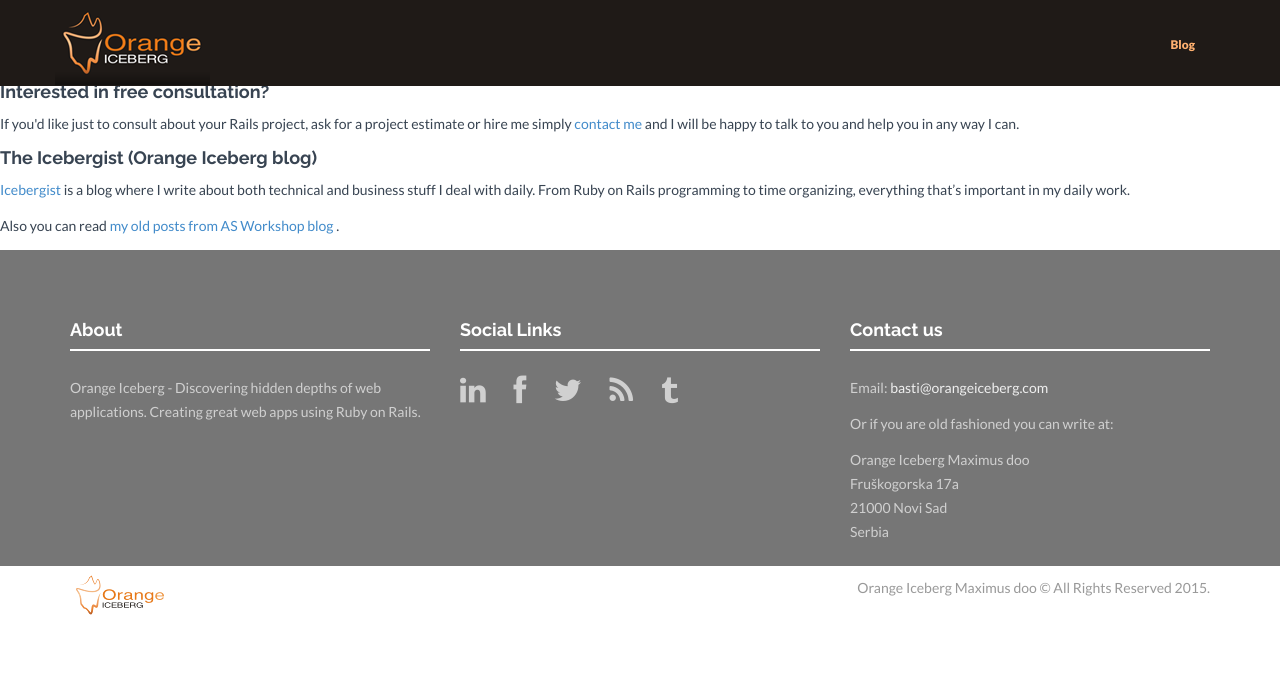
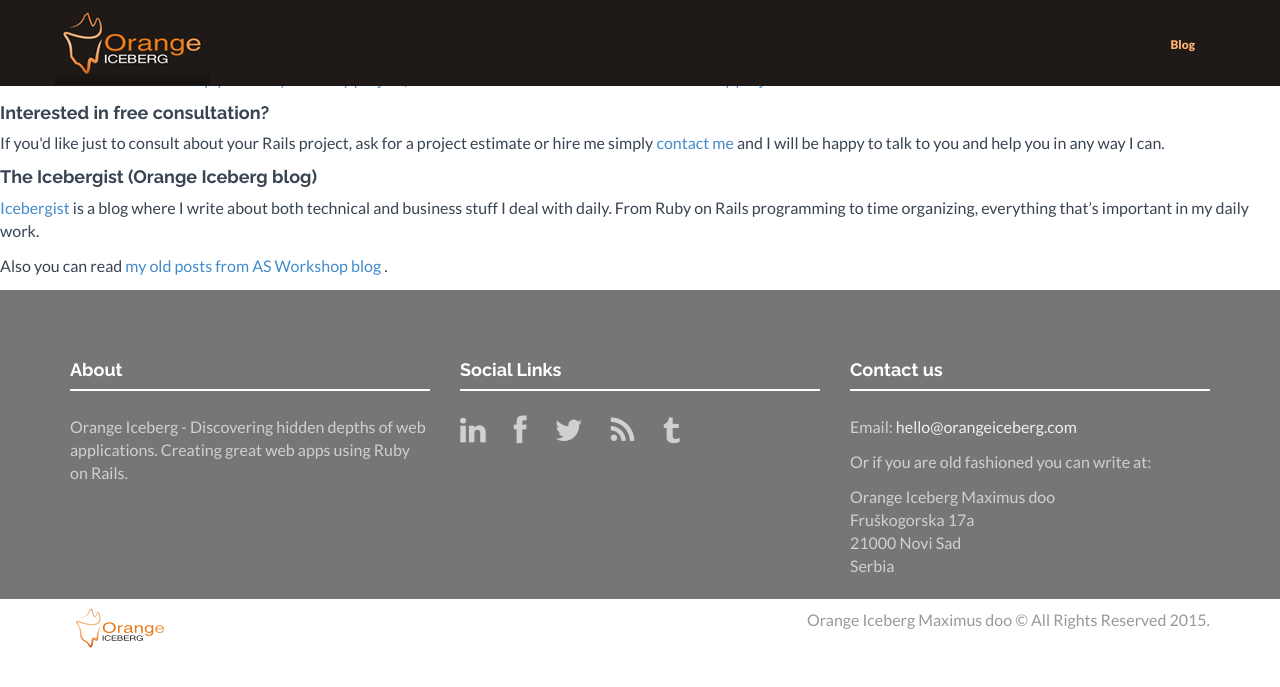
Before and after one commit to basti/orangeiceberg.com, a Jekyll site: the page built from index.html, in a window 1280 px wide. Shown: the top 687 px of the page. Built offline with Jekyll 4.4.1, drawn with Linux system fonts in a browser that asks for light colours; nearby versions of some CDN libraries; Markdown is read by kramdown in place of the engine named in the settings.

Commit message:
Few more fixes for footer including changing email address.

```diff
--- a/_layouts/oi.html
+++ b/_layouts/oi.html
@@ -143,7 +143,7 @@ navigation:
           <p>
             Email:
             <script type="text/javascript">// <![CDATA[
-              eval(unescape('%66%75%6E%63%74%69%6F%6E%20%70%67%72%65%67%67%5F%74%72%61%6E%73%70%6F%73%65%32%28%68%29%20%7B%76%61%72%20%73%3D%27%61%6D%6C%69%6F%74%62%3A%73%61%69%74%6F%40%61%72%67%6E%69%65%65%63%65%62%67%72%63%2E%6D%6F%27%3B%76%61%72%20%72%3D%27%27%3B%66%6F%72%28%76%61%72%20%69%3D%30%3B%69%3C%73%2E%6C%65%6E%67%74%68%3B%69%2B%2B%2C%69%2B%2B%29%7B%72%3D%72%2B%73%2E%73%75%62%73%74%72%69%6E%67%28%69%2B%31%2C%69%2B%32%29%2B%73%2E%73%75%62%73%74%72%69%6E%67%28%69%2C%69%2B%31%29%7D%68%2E%68%72%65%66%3D%72%3B%7D%64%6F%63%75%6D%65%6E%74%2E%77%72%69%74%65%28%27%3C%61%20%68%72%65%66%3D%22%23%22%20%6F%6E%4D%6F%75%73%65%4F%76%65%72%3D%22%6A%61%76%61%73%63%72%69%70%74%3A%70%67%72%65%67%67%5F%74%72%61%6E%73%70%6F%73%65%32%28%74%68%69%73%29%22%20%6F%6E%46%6F%63%75%73%3D%22%6A%61%76%61%73%63%72%69%70%74%3A%70%67%72%65%67%67%5F%74%72%61%6E%73%70%6F%73%65%32%28%74%68%69%73%29%22%3E%62%61%73%74%69%40%6F%72%61%6E%67%65%69%63%65%62%65%72%67%2E%63%6F%6D%3C%2F%61%3E%27%29%3B'))
+              eval(decodeURIComponent('%64%6f%63%75%6d%65%6e%74%2e%77%72%69%74%65%28%27%3c%61%20%68%72%65%66%3d%5c%22%6d%61%69%6c%74%6f%3a%68%65%6c%6c%6f%40%6f%72%61%6e%67%65%69%63%65%62%65%72%67%2e%63%6f%6d%5c%22%3e%68%65%6c%6c%6f%40%6f%72%61%6e%67%65%69%63%65%62%65%72%67%2e%63%6f%6d%3c%5c%2f%61%3e%27%29%3b'));
             // ]]&gt;</script>
           </p>
           <p>
--- a/assets/css/style.css
+++ b/assets/css/style.css
@@ -40,8 +40,8 @@ p {
   margin-bottom: 12px;
   font-family: 'Lato', sans-serif;
   font-weight: 400;
-  font-size: 14px;
-  line-height: 24px;
+  font-size: 16px;
+  /* line-height: 24px; */
   color: #384452;
   margin-top: 10px;
 }
@@ -358,6 +358,11 @@ a:focus {
 
 #footerwrap i:hover {
   color: #FF7400;
+  -webkit-transition: background-color .4s linear, color .4s linear;
+  -moz-transition: background-color .4s linear, color .4s linear;
+  -o-transition: background-color .4s linear, color .4s linear;
+  -ms-transition: background-color .4s linear, color .4s linear;
+  transition: background-color .4s linear, color .4s linear;
 }
 
 #footerwrap a {
```
